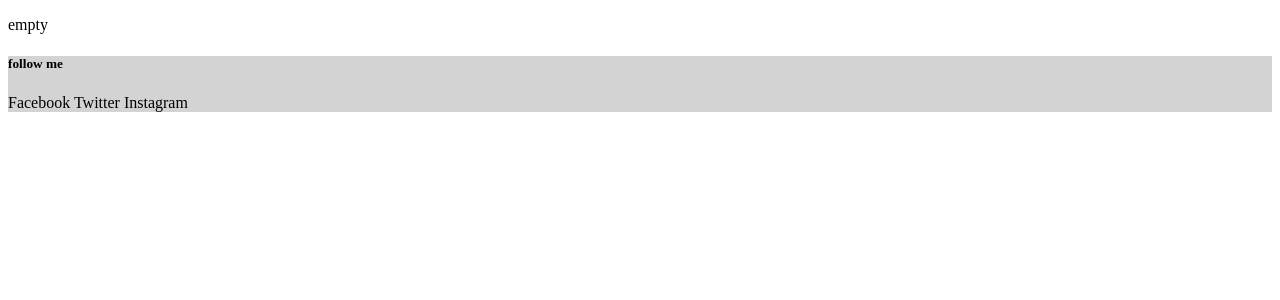
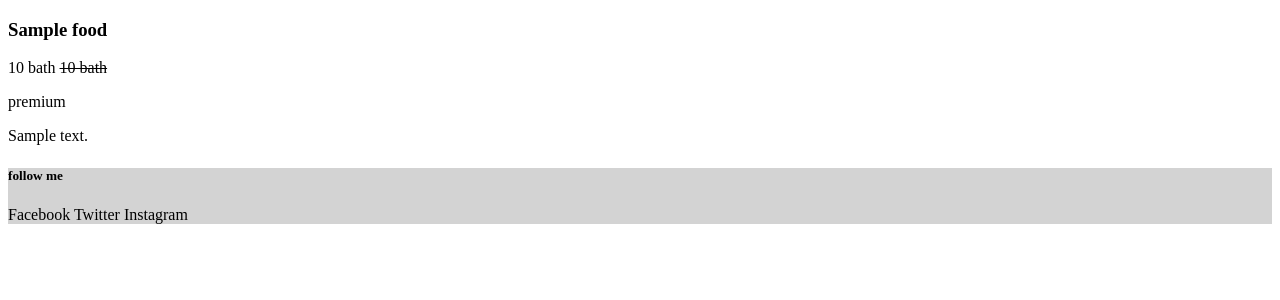
Before and after one commit to psu6510110342/DjangoBeginner, a Django app: page /foods/1 in a window 1280 px wide. Shown: the part 26-326 px from the top of the page. Run offline with Django 4.2, Linux system fonts and the light colour scheme; tables that the repository leaves empty hold one stand-in row (values such as "Sample post").

Commit message:
add new data in food

```diff
--- a/Django/app_foods/templates/app_foods/food.html
+++ b/Django/app_foods/templates/app_foods/food.html
@@ -8,11 +8,18 @@
 {% if food is not None %}
 <div>
     <h3><a>{{food.title}}</a></h3>
+    {% if food.special_price is not None %}
+    <p>
+        <span>{{ food.special_price|floatformat:'g' }} bath</span>
+        <del>{{ food.price|floatformat:'g' }} bath</del>
+    </p>
+    {% else %}
     <p>{{ food.price|floatformat:'g' }} bath</p>
+    {% endif %}
     {% if food.is_premium %}
     <p>premium</p>
     {% endif %}
-    <p>descriptions...</p>
+    <p>{{ food.description }}</p>
     <p>{{food.promosion_end_at|date:'j N Y'}}</p>
 </div>
 {% else %}
--- a/Django/app_foods/views.py
+++ b/Django/app_foods/views.py
@@ -13,9 +13,9 @@ def foods(request):
 
 def food(request, food_id):
     one_food = None
-    #try:
-    #    one_food = [f for f in all_foods if f['id'] == food_id][0]
-    #except IndexError:
-    #    print('empty')
+    try:
+        one_food = Food.objects.get(id=food_id)
+    except:
+        print('empty')
     context = {'food': one_food}
     return render(request, 'app_foods/food.html', context)
```
Also changed, not shown: Django/app_foods/templates/app_foods/foods.html (+8 -0 lines).
